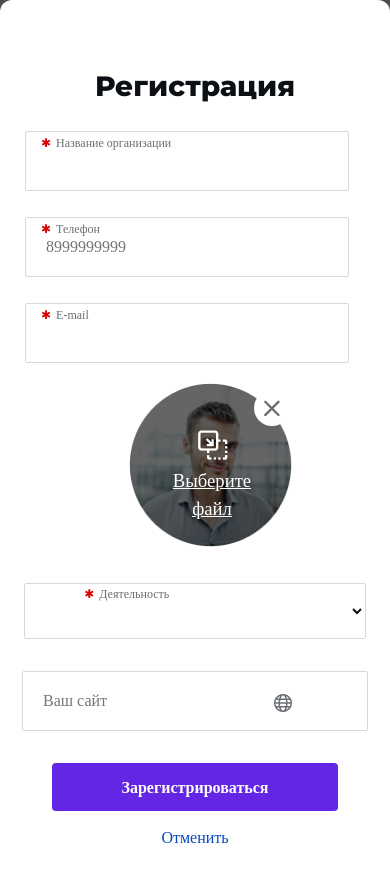
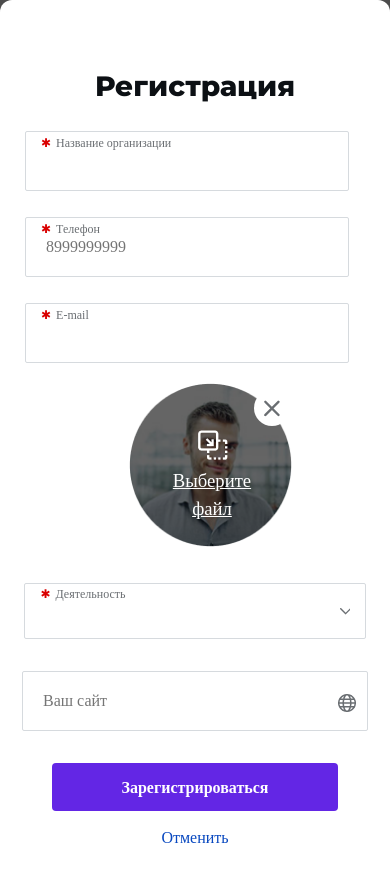
Before and after one commit to Mikle-I/zadaha--04--08, a plain HTML site: page practice-1/index.html in a window 390 px wide. Both pictures are taken after a click on the element "Стать партнером". Drawn offline with Linux system fonts and the light colour scheme.

Commit message:
fix bag + animation form

```diff
--- a/practice-1/style/style.css
+++ b/practice-1/style/style.css
@@ -36,6 +36,17 @@
   background: rgba(0, 0, 0, 0.7);
   z-index: 100;
   top: 0;
+  opacity: 0;
+  animation: opa 1.7s forwards;
+}
+
+@keyframes opa {
+  0% {
+    opacity: 0;
+  }
+  100% {
+    opacity: 1;
+  }
 }
 
 .modal {
@@ -205,6 +216,9 @@
 .modal__select {
   width: 77.4%;
   cursor: pointer;
+  appearance: none;
+  background: url(icon-color.png) no-repeat right;
+  background-position-x: calc(100% - 15px);
 }
 .modal__input--icon {
   position: absolute;
@@ -303,7 +317,7 @@
     margin-left: -42px;
   }
   .modal__input--labelBig {
-    margin-left: -35%;
+    margin-left: -14rem;
     position: absolute;
     margin-top: 35px;
     display: flex;
@@ -326,7 +340,7 @@
     height: 18px;
     width: 18px;
     margin-top: 55px;
-    margin-right: -45%;
+    margin-right: -19rem;
   }
   .modal__input--min {
     width: 300px;
```
Also changed, not shown: practice-1/style/icon-color.png (added).
